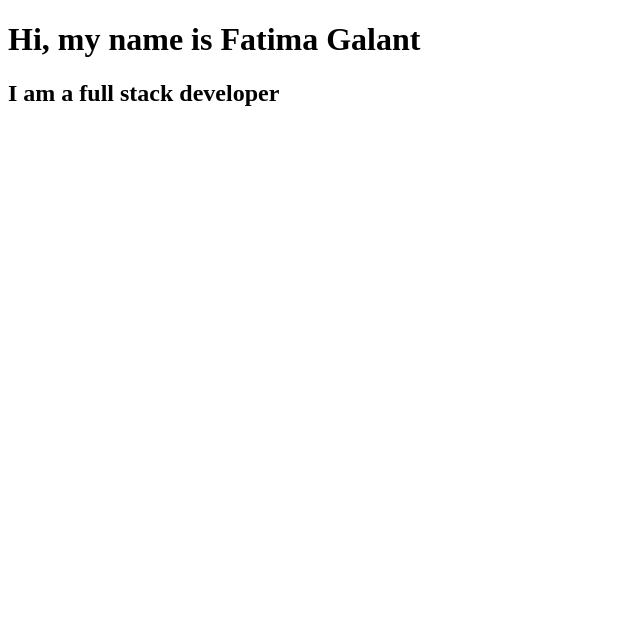
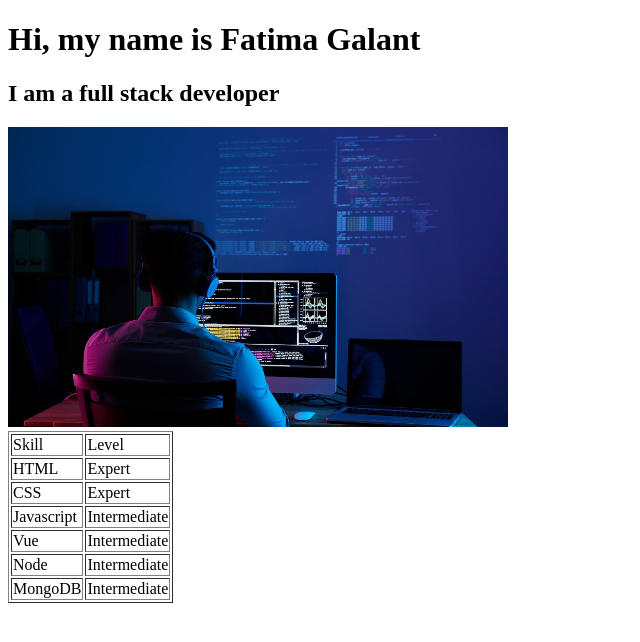
Before and after one commit to fatimagalant/portfolio, a plain HTML site: page index.html in a window 1280 px wide. Shown: the whole page, without its empty margins (0-640 px from the left). Drawn offline with Linux system fonts and the light colour scheme.

Commit message:
changes to portfolio

```diff
--- a/index.html
+++ b/index.html
@@ -6,8 +6,39 @@
     <meta name="viewport" content="width=device-width, initial-scale=1.0" />
     <title>Document</title>
   </head>
-  <body>
+  <body style="background-mage: url(developer.jpg)">
     <h1>Hi, my name is Fatima Galant</h1>
     <h2>I am a full stack developer</h2>
+    <img src="developer.jpg" alt="Software Dev" width="500" height="300" />
+    <table border="1" style="color:black"
+      <tr>
+        <td>Skill</td>
+        <td>Level</td>
+      </tr>
+      <tr>
+        <td>HTML</td>
+        <td>Expert</td>
+      </tr>
+      <tr>
+        <td>CSS</td>
+        <td>Expert</td>
+      </tr>
+      <tr>
+        <td>Javascript</td>
+        <td>Intermediate</td>
+      </tr>
+      <tr>
+        <td>Vue</td>
+        <td>Intermediate</td>
+      </tr>
+      <tr>
+        <td>Node</td>
+        <td>Intermediate</td>
+      </tr>
+      <tr>
+        <td>MongoDB</td>
+        <td>Intermediate</td>
+      </tr>
+    </table>
   </body>
 </html>
```
Also changed, not shown: developer.jpg (added).
